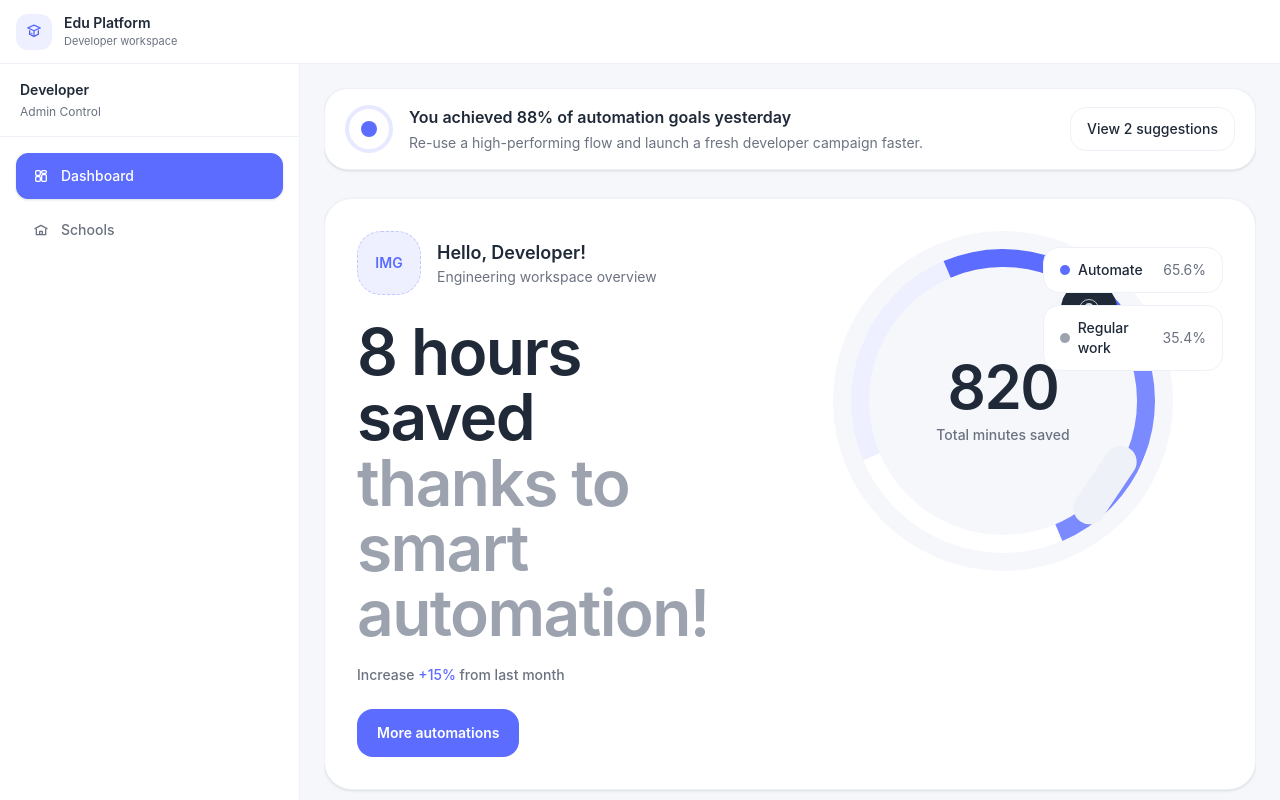
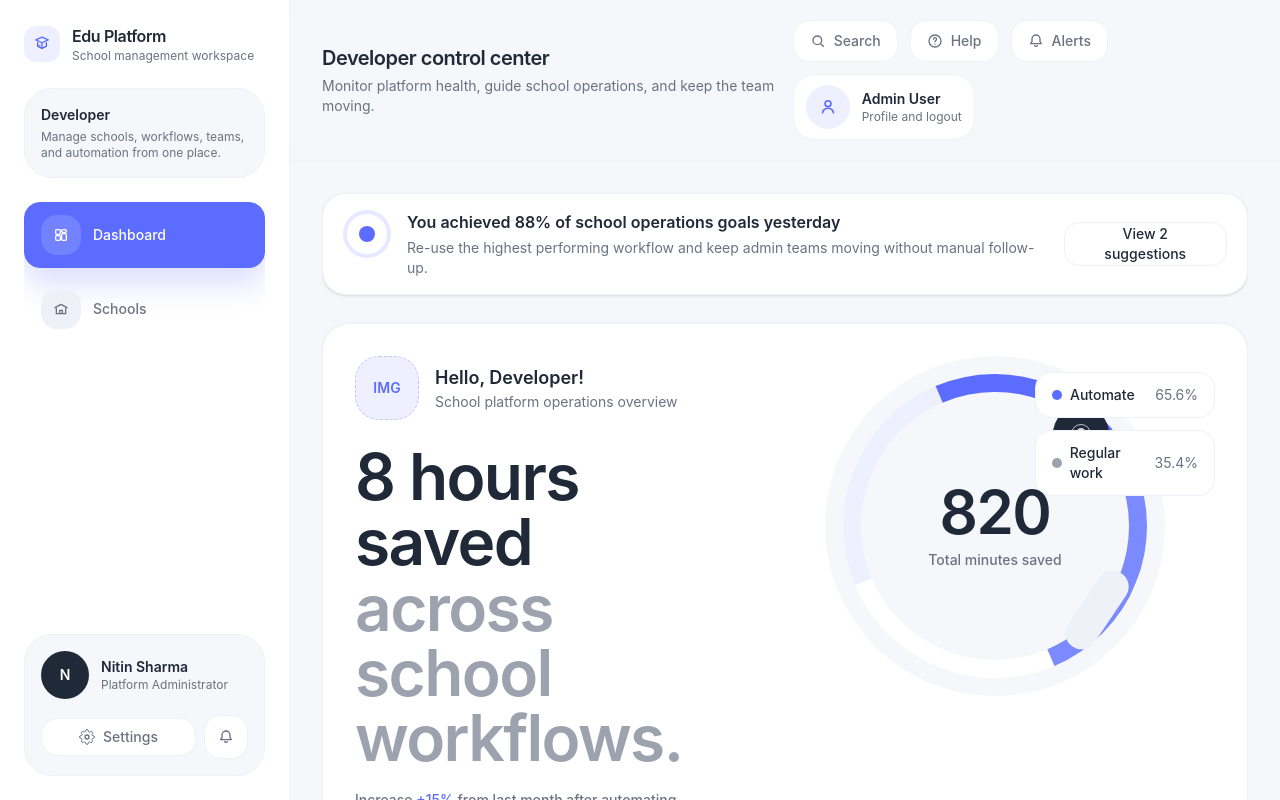
Before and after one commit to esurajpandey/edu-platform-frontend, a Next.js app: page /dashboard in a window 1280 px wide. Built offline with nearby package versions, Linux system fonts and the light colour scheme.

Commit message:
Developer layout done

```diff
--- a/src/app/(developer)/dashboard/page.tsx
+++ b/src/app/(developer)/dashboard/page.tsx
@@ -1,22 +1,22 @@
 const recommendations = [
   {
-    title: "Revenue",
+    title: "Collected fees",
     value: "₹7,07,000",
-    note: "Increase +15% from last cycle",
+    note: "Increase +15% from the previous billing cycle",
     change: "+15%",
     tone: "bg-primary/10",
   },
   {
-    title: "Return of expenses",
-    value: "300%",
-    note: "Increase +10% from planning baseline",
+    title: "Attendance sync",
+    value: "300+",
+    note: "Class attendance submissions processed this morning",
     change: "+10%",
     tone: "bg-surfaceSoft",
   },
   {
-    title: "Campaign",
-    value: "₹3,80,000",
-    note: "Decrease by 18% from previous launch",
+    title: "Support queue",
+    value: "38 open",
+    note: "Decrease by 18% after workflow automation rollout",
     change: "-10%",
     tone: "bg-primary/5",
   },
@@ -39,10 +39,11 @@ export default function DeveloperDashboardPage() {
 
             <div className="min-w-0">
               <p className="text-base font-semibold text-text">
-                You achieved 88% of automation goals yesterday
+                You achieved 88% of school operations goals yesterday
               </p>
               <p className="mt-1 text-sm text-textLight">
-                Re-use a high-performing flow and launch a fresh developer campaign faster.
+                Re-use the highest performing workflow and keep admin teams moving without manual
+                follow-up.
               </p>
             </div>
           </div>
@@ -66,18 +67,19 @@ export default function DeveloperDashboardPage() {
 
               <div className="min-w-0">
                 <p className="text-lg font-semibold text-text">Hello, Developer!</p>
-                <p className="text-sm text-textLight">Engineering workspace overview</p>
+                <p className="text-sm text-textLight">School platform operations overview</p>
               </div>
             </div>
 
             <div className="mt-6">
               <h1 className="max-w-md text-3xl font-semibold leading-[1.02] tracking-tight text-text sm:text-4xl lg:text-[4rem]">
                 8 hours saved
-                <span className="block text-textMuted">thanks to smart automation!</span>
+                <span className="block text-textMuted">across school workflows.</span>
               </h1>
 
               <p className="mt-5 text-sm font-medium text-textLight">
-                Increase <span className="text-primary">+15%</span> from last month
+                Increase <span className="text-primary">+15%</span> from last month after automating
+                onboarding, attendance, and fee reminders
               </p>
 
               <button
@@ -131,7 +133,7 @@ export default function DeveloperDashboardPage() {
           <div>
             <h2 className="text-2xl font-semibold tracking-tight text-text">Recommendations</h2>
             <p className="mt-1 text-sm text-textLight">
-              Keep an eye on the strongest signals across your developer workspace.
+              Keep an eye on the strongest signals across your school management workspace.
             </p>
           </div>
 
--- a/src/layouts/DeveloperLayout.tsx
+++ b/src/layouts/DeveloperLayout.tsx
@@ -6,6 +6,12 @@ import { usePathname } from "next/navigation";
 import { EduPlatformLogo, Icon } from "@/components";
 import { getMenuByRole } from "@/constants/routes";
 
+const utilityActions = [
+  { label: "Search", icon: "search" as const },
+  { label: "Help", icon: "help" as const },
+  { label: "Alerts", icon: "notification" as const },
+];
+
 export default function DeveloperLayout({ children }: { children: ReactNode }) {
   const pathname = usePathname();
   const role = "developer";
@@ -13,24 +19,26 @@ export default function DeveloperLayout({ children }: { children: ReactNode }) {
 
   return (
     <div className="h-screen overflow-hidden bg-base text-text">
-      <header className="flex h-16 items-center justify-between border-b border-surfaceSoft bg-surface px-4">
+      <div className="mx-auto flex h-full max-w-[1600px] flex-col lg:flex-row">
+        <aside className="border-b border-surfaceSoft bg-surface px-4 py-4 lg:flex lg:h-full lg:w-[290px] lg:shrink-0 lg:flex-col lg:border-b-0 lg:border-r lg:px-6 lg:py-6">
           <div className="flex items-center gap-3">
             <EduPlatformLogo />
-          <div>
-            <h1 className="text-sm font-semibold text-text">Edu Platform</h1>
-            <p className="text-[11px] text-textLight">Developer workspace</p>
+            <div className="min-w-0">
+              <h1 className="truncate text-base font-semibold tracking-tight text-text">
+                Edu Platform
+              </h1>
+              <p className="text-xs text-textLight">School management workspace</p>
             </div>
           </div>
-      </header>
 
-      <div className="flex h-[calc(100vh-40px)]">
-        <aside className="flex h-full w-[300px] shrink-0 flex-col border-r border-surfaceSoft bg-surface">
-          <div className="border-b border-surfaceSoft px-5 py-4">
+          <div className="mt-6 rounded-[28px] border border-surfaceSoft bg-base p-4">
             <p className="text-sm font-semibold text-text">Developer</p>
-            <p className="mt-1 text-xs text-textLight">Admin Control</p>
+            <p className="mt-1 text-xs text-textLight">
+              Manage schools, workflows, teams, and automation from one place.
+            </p>
           </div>
 
-          <nav className="flex-1 space-y-2 overflow-y-auto p-4">
+          <nav className="mt-6 flex gap-2 overflow-x-auto pb-1 lg:flex-1 lg:flex-col lg:overflow-y-auto lg:pb-0">
             {menu.map((item) => {
               const isActive = pathname === item.path;
 
@@ -38,29 +46,105 @@ export default function DeveloperLayout({ children }: { children: ReactNode }) {
                 <Link
                   key={item.path}
                   href={item.path}
-                  className={`flex items-center gap-3 rounded-xl border px-4 py-3 text-sm font-medium transition ${
+                  className={`group flex min-w-fit items-center gap-3 rounded-2xl border px-4 py-3 text-sm font-medium transition lg:min-w-0 ${
                     isActive
-                      ? "border-primary bg-primary text-surface shadow-sm"
+                      ? "border-primary bg-primary text-surface shadow-[0_16px_30px_rgba(91,108,255,0.22)]"
                       : "border-transparent text-textLight hover:border-surfaceSoft hover:bg-base hover:text-text"
                   }`}
                 >
                   {item.icon ? (
+                    <span
+                      className={`flex h-10 w-10 items-center justify-center rounded-2xl transition ${
+                        isActive ? "bg-surface/15" : "bg-surfaceSoft text-textLight"
+                      }`}
+                    >
                       <Icon
                         name={item.icon}
                         size="small"
                         color={isActive ? "surface" : "textLight"}
                       />
+                    </span>
                   ) : null}
-                  <span>{item.name}</span>
+                  <span className="truncate">{item.name}</span>
                 </Link>
               );
             })}
           </nav>
+
+          <div className="mt-6 hidden rounded-[28px] border border-surfaceSoft bg-base p-4 lg:block">
+            <div className="flex items-center gap-3">
+              <span className="flex h-12 w-12 items-center justify-center rounded-full bg-text text-sm font-semibold text-surface">
+                N
+              </span>
+              <div className="min-w-0">
+                <p className="truncate text-sm font-semibold text-text">Nitin Sharma</p>
+                <p className="text-xs text-textLight">Platform Administrator</p>
+              </div>
+            </div>
+
+            <div className="mt-4 flex items-center gap-2">
+              <button
+                type="button"
+                className="flex flex-1 items-center justify-center gap-2 rounded-2xl border border-surfaceSoft bg-surface px-3 py-2 text-sm font-medium text-textLight transition hover:border-primary hover:text-primary"
+              >
+                <Icon name="settings" size="small" color="textLight" />
+                <span>Settings</span>
+              </button>
+              <button
+                type="button"
+                className="flex h-11 w-11 items-center justify-center rounded-2xl border border-surfaceSoft bg-surface text-textLight transition hover:border-primary hover:text-primary"
+                aria-label="Open notifications"
+              >
+                <Icon name="notification" size="small" color="textLight" />
+              </button>
+            </div>
+          </div>
         </aside>
 
-        <main className="flex-1 overflow-auto p-6">
-          <div className="">{children}</div>
+        <div className="flex min-h-0 min-w-0 flex-1 flex-col">
+          <header className="sticky top-0 z-10 border-b border-surfaceSoft/80 bg-base/90 px-4 py-4 backdrop-blur lg:px-8 lg:py-5">
+            <div className="flex flex-col gap-4 xl:flex-row xl:items-center xl:justify-between">
+              <div className="min-w-0">
+                <h2 className="text-xl font-semibold tracking-tight text-text">
+                  Developer control center
+                </h2>
+                <p className="mt-1 text-sm text-textLight">
+                  Monitor platform health, guide school operations, and keep the team moving.
+                </p>
+              </div>
+
+              <div className="flex flex-wrap items-center gap-3">
+                {utilityActions.map((action) => (
+                  <button
+                    key={action.label}
+                    type="button"
+                    className="flex items-center gap-2 rounded-2xl border border-surfaceSoft bg-surface px-4 py-2.5 text-sm font-medium text-textLight transition hover:border-primary hover:text-primary"
+                  >
+                    <Icon name={action.icon} size="small" color="textLight" />
+                    <span>{action.label}</span>
+                  </button>
+                ))}
+
+                <button
+                  type="button"
+                  className="flex items-center gap-3 rounded-[22px] border border-surfaceSoft bg-surface px-3 py-2.5 transition hover:border-primary"
+                >
+                  <span className="flex h-11 w-11 items-center justify-center rounded-full bg-primary/10">
+                    <Icon name="user" size="medium" color="primary" />
+                  </span>
+                  <span className="text-left">
+                    <span className="block text-sm font-semibold text-text">Admin User</span>
+                    <span className="block text-xs text-textLight">Profile and logout</span>
+                  </span>
+                </button>
+              </div>
+            </div>
+          </header>
+
+          <main className="min-h-0 flex-1 overflow-y-auto overflow-x-hidden px-4 py-5 lg:px-8 lg:py-8">
+            <div className="mx-auto max-w-[1280px]">{children}</div>
           </main>
+        </div>
       </div>
     </div>
   );
```
Lines whose indentation alone changed are shown as unchanged.
